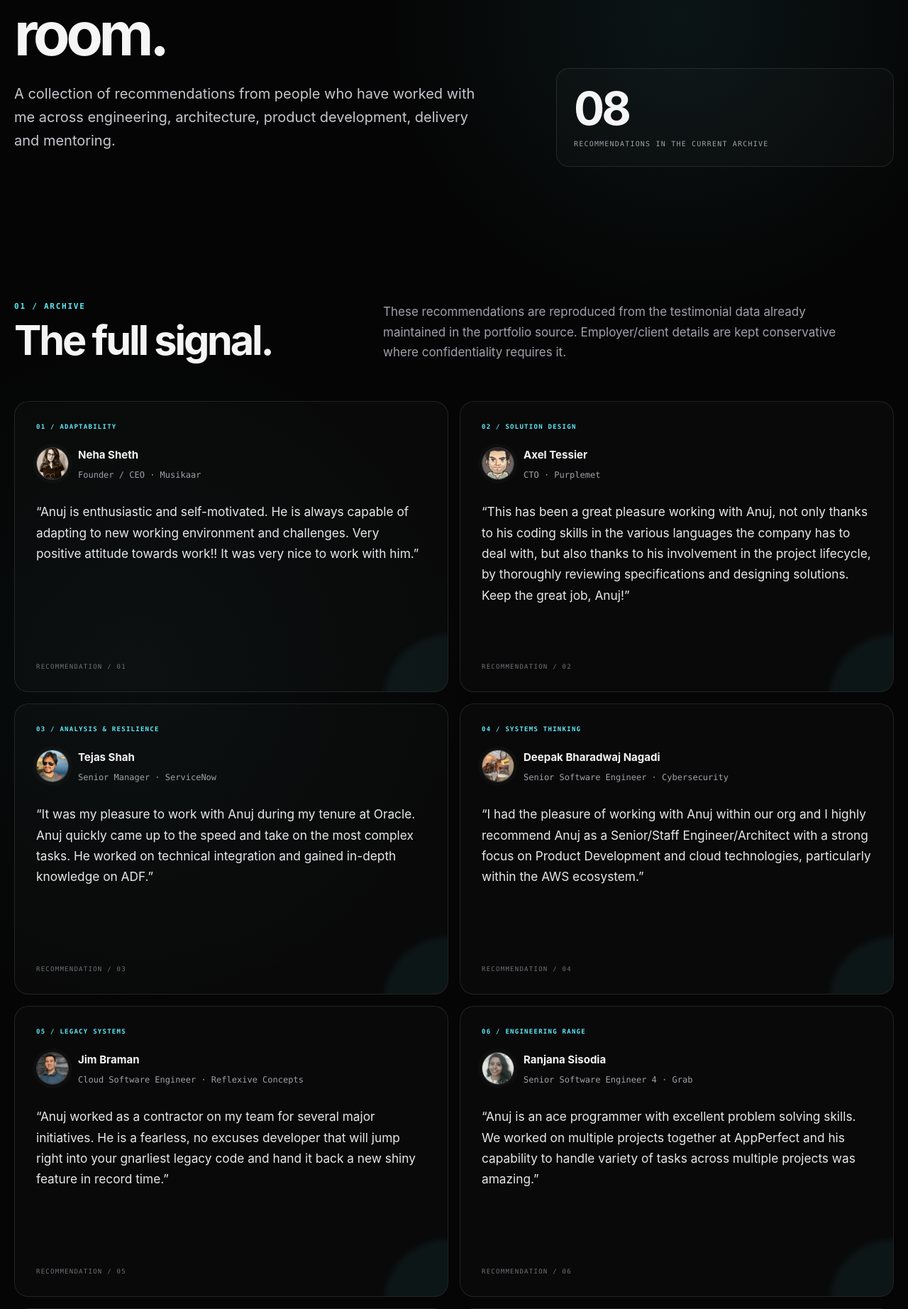
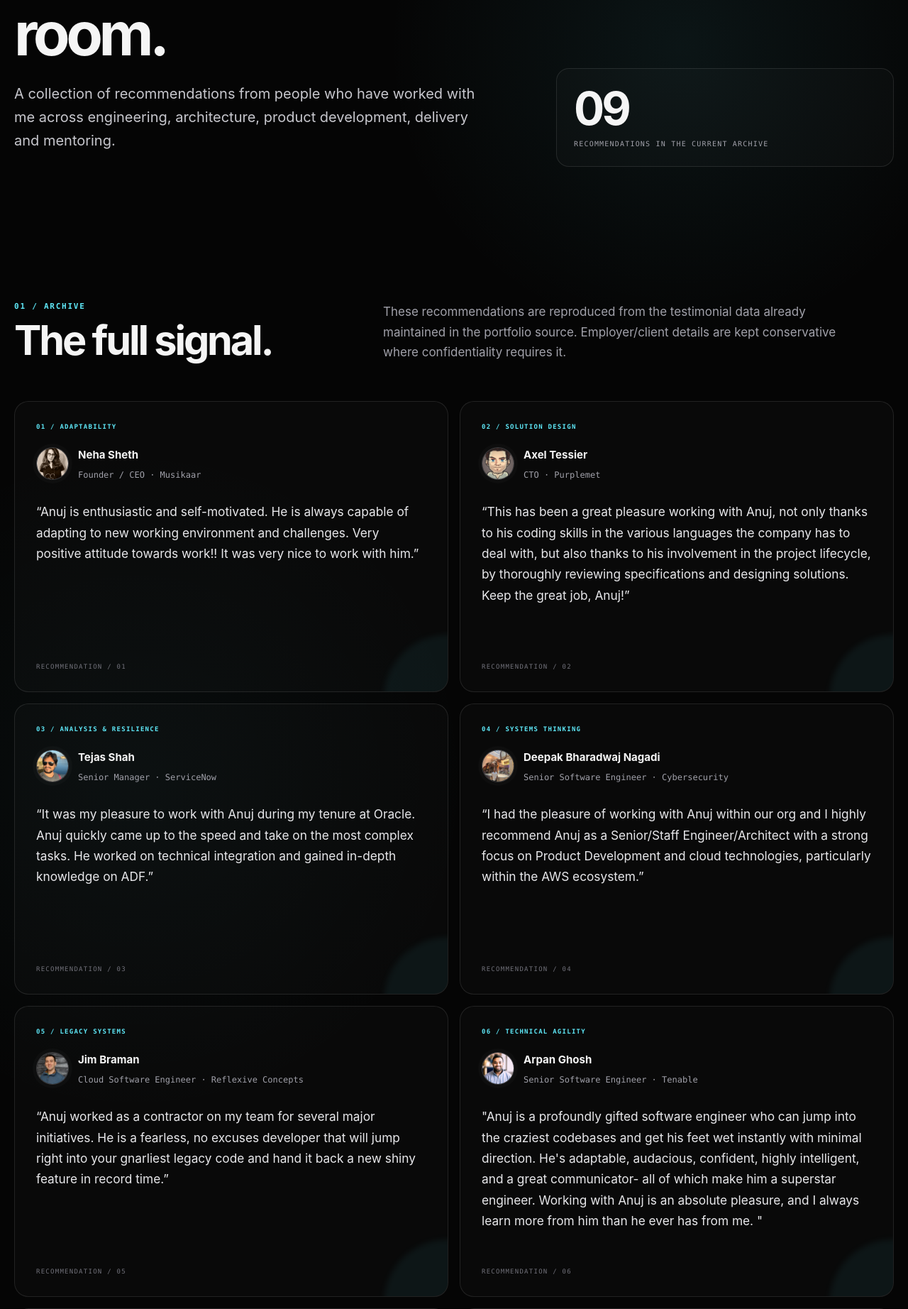
Before and after one commit to Anuj003Bhatt/Anuj003Bhatt.github.io, a React (Vite) app: page /testimonials in a window 1280 px wide. Shown: the part 348-2192 px from the top of the page at 71% size. Built offline with nearby package versions, Linux system fonts and the light colour scheme.

Commit message:
Arpan's recommendation

```diff
--- a/src/data/testimonials.ts
+++ b/src/data/testimonials.ts
@@ -16,7 +16,8 @@ export const testimonials: Testimonial[] = [
   { id: 'tejas', index: '03', category: 'ANALYSIS & RESILIENCE', name: 'Tejas Shah', role: 'Senior Manager · ServiceNow', image: '/assets/img/testimonials/TejasShah.jpeg', featured: true, quote: '“It was my pleasure to work with Anuj during my tenure at Oracle. Anuj quickly came up to the speed and take on the most complex tasks. He worked on technical integration and gained in-depth knowledge on ADF.”', context: 'A recommendation from the Oracle chapter of my career, emphasizing complex technical work, analytical problem solving and consistent execution.' },
   { id: 'deepak', index: '04', category: 'SYSTEMS THINKING', name: 'Deepak Bharadwaj Nagadi', role: 'Senior Software Engineer · Cybersecurity', image: '/assets/img/testimonials/DeepakNagadi.jpeg', featured: true, quote: '“I had the pleasure of working with Anuj within our org and I highly recommend Anuj as a Senior/Staff Engineer/Architect with a strong focus on Product Development and cloud technologies, particularly within the AWS ecosystem.”', context: 'A recommendation highlighting scalable product development, AWS, design thinking, maintainability and the ability to balance innovation with practical engineering decisions.' },
   { id: 'jim', index: '05', category: 'LEGACY SYSTEMS', name: 'Jim Braman', role: 'Cloud Software Engineer · Reflexive Concepts', image: '/assets/img/testimonials/Jim.jpeg', quote: '“Anuj worked as a contractor on my team for several major initiatives. He is a fearless, no excuses developer that will jump right into your gnarliest legacy code and hand it back a new shiny feature in record time.”' },
-  { id: 'ranjana', index: '06', category: 'ENGINEERING RANGE', name: 'Ranjana Sisodia', role: 'Senior Software Engineer 4 · Grab', image: '/assets/img/testimonials/Ranjana.jpeg', quote: '“Anuj is an ace programmer with excellent problem solving skills. We worked on multiple projects together at AppPerfect and his capability to handle variety of tasks across multiple projects was amazing.”' },
-  { id: 'mayank', index: '07', category: 'MENTORSHIP', name: 'Mayank Sareen', role: 'Solution Specialist · Deloitte', image: '/assets/img/testimonials/Mayank.jpeg', quote: '“It was a wonderful experience working with Anuj. I had the pleasure of working with him at AppPerfect Corporation. Anuj led the development of a Java backend integrations framework which I was also a part of.”' },
-  { id: 'sumit', index: '08', category: 'LEARNING MINDSET', name: 'Sumit Suthar', role: 'Lead Software Engineer · New Relic', image: '/assets/img/testimonials/Sumit.jpeg', quote: '“I was mentor to Anuj. He learns things very quickly. His positive attitude makes him to view solutions instead of problems. For him the work is always the most important thing to do.”' },
+  { id: 'arpan', index: '06', category: 'TECHNICAL AGILITY', name: 'Arpan Ghosh', role: 'Senior Software Engineer · Tenable', image: '/assets/img/testimonials/arpan.jpeg', quote: '"Anuj is a profoundly gifted software engineer who can jump into the craziest codebases and get his feet wet instantly with minimal direction. He\'s adaptable, audacious, confident, highly intelligent, and a great communicator- all of which make him a superstar engineer. Working with Anuj is an absolute pleasure, and I always learn more from him than he ever has from me. "' },
+  { id: 'ranjana', index: '07', category: 'ENGINEERING RANGE', name: 'Ranjana Sisodia', role: 'Senior Software Engineer 4 · Grab', image: '/assets/img/testimonials/Ranjana.jpeg', quote: '“Anuj is an ace programmer with excellent problem solving skills. We worked on multiple projects together at AppPerfect and his capability to handle variety of tasks across multiple projects was amazing.”' },
+  { id: 'mayank', index: '08', category: 'MENTORSHIP', name: 'Mayank Sareen', role: 'Solution Specialist · Deloitte', image: '/assets/img/testimonials/Mayank.jpeg', quote: '“It was a wonderful experience working with Anuj. I had the pleasure of working with him at AppPerfect Corporation. Anuj led the development of a Java backend integrations framework which I was also a part of.”' },
+  { id: 'sumit', index: '09', category: 'LEARNING MINDSET', name: 'Sumit Suthar', role: 'Lead Software Engineer · New Relic', image: '/assets/img/testimonials/Sumit.jpeg', quote: '“I was mentor to Anuj. He learns things very quickly. His positive attitude makes him to view solutions instead of problems. For him the work is always the most important thing to do.”' },
 ];
--- a/src/pages/TestimonialsPage.tsx
+++ b/src/pages/TestimonialsPage.tsx
@@ -6,7 +6,7 @@ import { Reveal } from '../components/common/Reveal';
 export function TestimonialsPage() {
   return <>
     <SEO title="Recommendations" description="Professional recommendations for Anuj Bhatt from engineering leaders, managers, mentors and collaborators." path="/testimonials" />
-    <section className="page-hero testimonials-page-hero"><div className="container"><div className="testimonials-intro-grid"><Reveal><div className="eyebrow">Recommendations / External signal</div><h1>What people say<br/><span>when I'm not in the room.</span></h1><p className="hero-copy">A collection of recommendations from people who have worked with me across engineering, architecture, product development, delivery and mentoring.</p></Reveal><Reveal className="testimonials-count"><strong>08</strong><span>recommendations in the current archive</span></Reveal></div></div></section>
+    <section className="page-hero testimonials-page-hero"><div className="container"><div className="testimonials-intro-grid"><Reveal><div className="eyebrow">Recommendations / External signal</div><h1>What people say<br/><span>when I'm not in the room.</span></h1><p className="hero-copy">A collection of recommendations from people who have worked with me across engineering, architecture, product development, delivery and mentoring.</p></Reveal><Reveal className="testimonials-count"><strong>09</strong><span>recommendations in the current archive</span></Reveal></div></div></section>
     <section className="section"><div className="container">
       <Reveal className="section-header"><div><div className="kicker">01 / Archive</div><h2 className="section-title">The full signal.</h2></div><p className="section-lead">These recommendations are reproduced from the testimonial data already maintained in the portfolio source. Employer/client details are kept conservative where confidentiality requires it.</p></Reveal>
       <div className="testimonials-archive">{testimonials.map((item) => <TestimonialCard key={item.id} item={item} />)}</div>
```
Also changed, not shown: public/assets/img/testimonials/arpan.jpeg (added).
